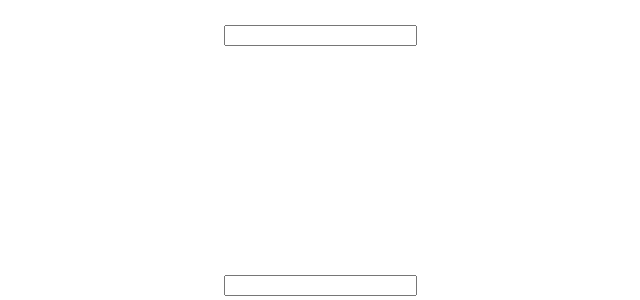
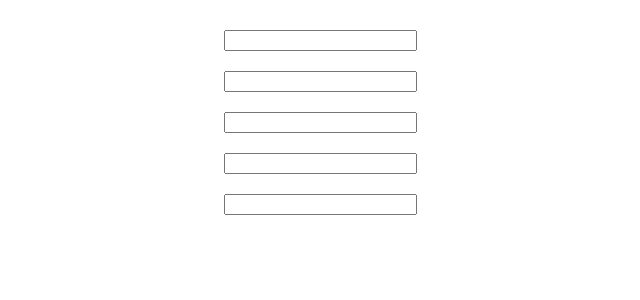
Before and after one commit to RuslanNegoda1989Arjuna/kvese-code-and-photo, a React (Create React App) app: page / in a window 1280 px wide. Shown: the top 300 px of the page, without its empty margins (324-964 px from the left). Built offline with nearby package versions, Linux system fonts and the light colour scheme.

Commit message:
pre finish

```diff
--- a/src/components/ImageDisplay/ImageDisplay.jsx
+++ b/src/components/ImageDisplay/ImageDisplay.jsx
@@ -36,23 +36,26 @@ const ImageDisplay = () => {
     return inputValue === imageKeywords[keyword];
   };
 
-   return (
+ return (
     <div className={styles.container}>
       {[1, 2, 3, 4, 5].map((number) => (
         <div className={styles.inputWrapper} key={number}>
-          {shouldShowImage(`input${number}`, `keyword${number}`) && (
-            <img className={styles.image} src={imageSources[`keyword${number}`]} alt={number} />
-          )}
           <input
             className={styles.imageInput}
             type="text"
             value={inputValues[`input${number}`]}
             onChange={(e) => handleInputChange(e, `input${number}`)}
           />
+          <div className={styles.imageContainer}>
+            {shouldShowImage(`input${number}`, `keyword${number}`) && (
+              <img className={styles.image} src={imageSources[`keyword${number}`]} alt={number} />
+            )}
+          </div>
         </div>
       ))}
     </div>
   );
 };
 
+
 export default ImageDisplay;
--- a/src/components/ImageDisplay/ImageDisplay.module.scss
+++ b/src/components/ImageDisplay/ImageDisplay.module.scss
@@ -1,30 +1,37 @@
 /* ImageDisplay.module.scss */
 
 .container {
+    margin: 0 auto;
+    padding: 20px;
     display: flex;
     flex-direction: column;
     align-items: center;
     justify-content: center;
-    height: 100vh;
+    // height: 100vh;
 }
 
-.inputWrapper {
-    position: relative;
-    margin-bottom: 50px;
-    height: auto;
-    /* Змінено на auto */
-    min-height: 200px;
-    /* Додано мінімальну висоту */
-}
+// .inputWrapper {
+//     // position: relative;
+//     margin-bottom: 50px;
+//     display: flex;
+//     /* Додаємо display: flex */
+//     flex-direction: column;
+//     /* Відображаємо блоки вертикально */
+// }
 
 .imageInput {
+    margin-top: 10px;
     display: block;
     width: 100%;
     margin-bottom: 10px;
 }
 
+.imageContainer {
+    display: flex;
+    justify-content: center;
+}
+
 .image {
     max-width: 320px;
     height: auto;
-    position: relative;
 }
```
